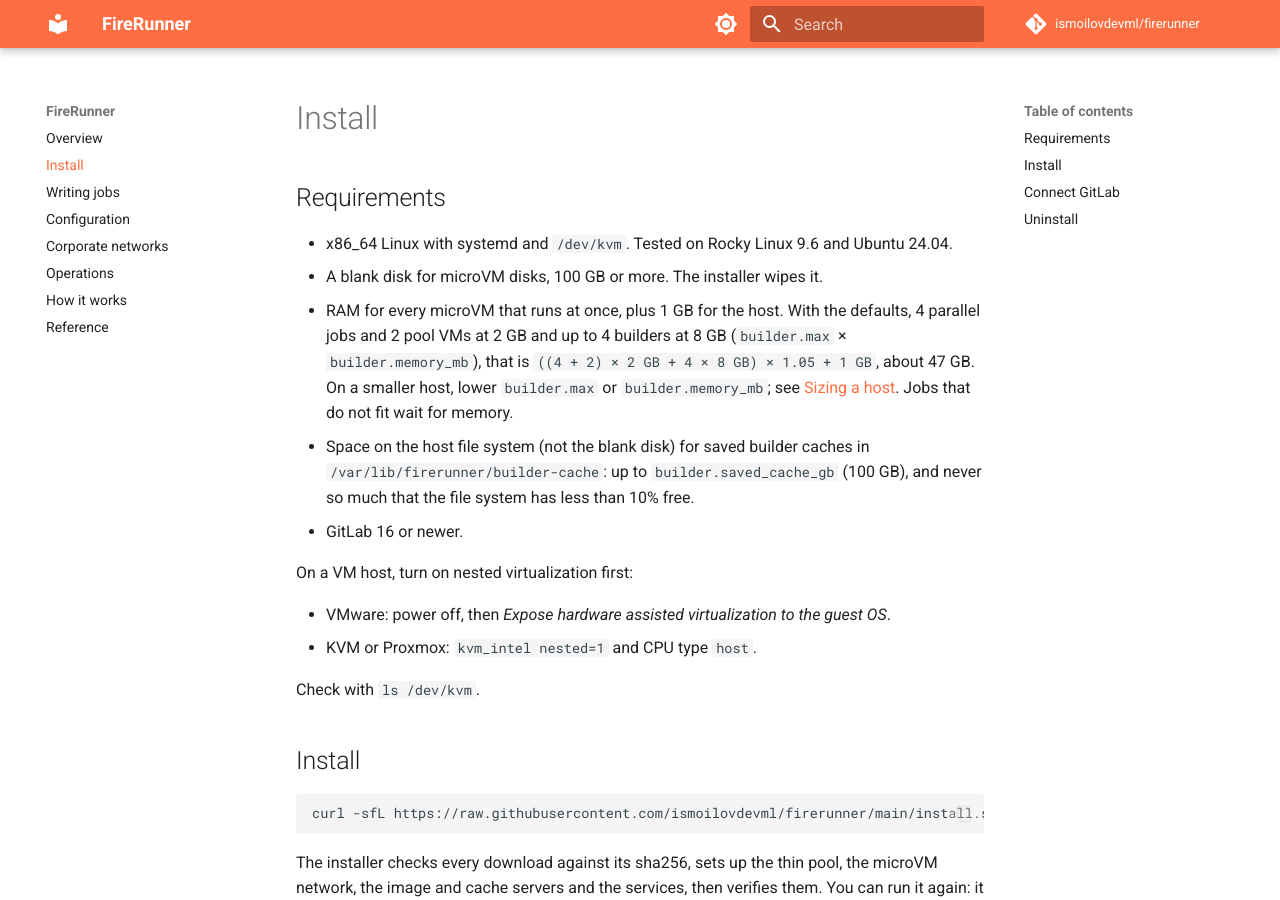
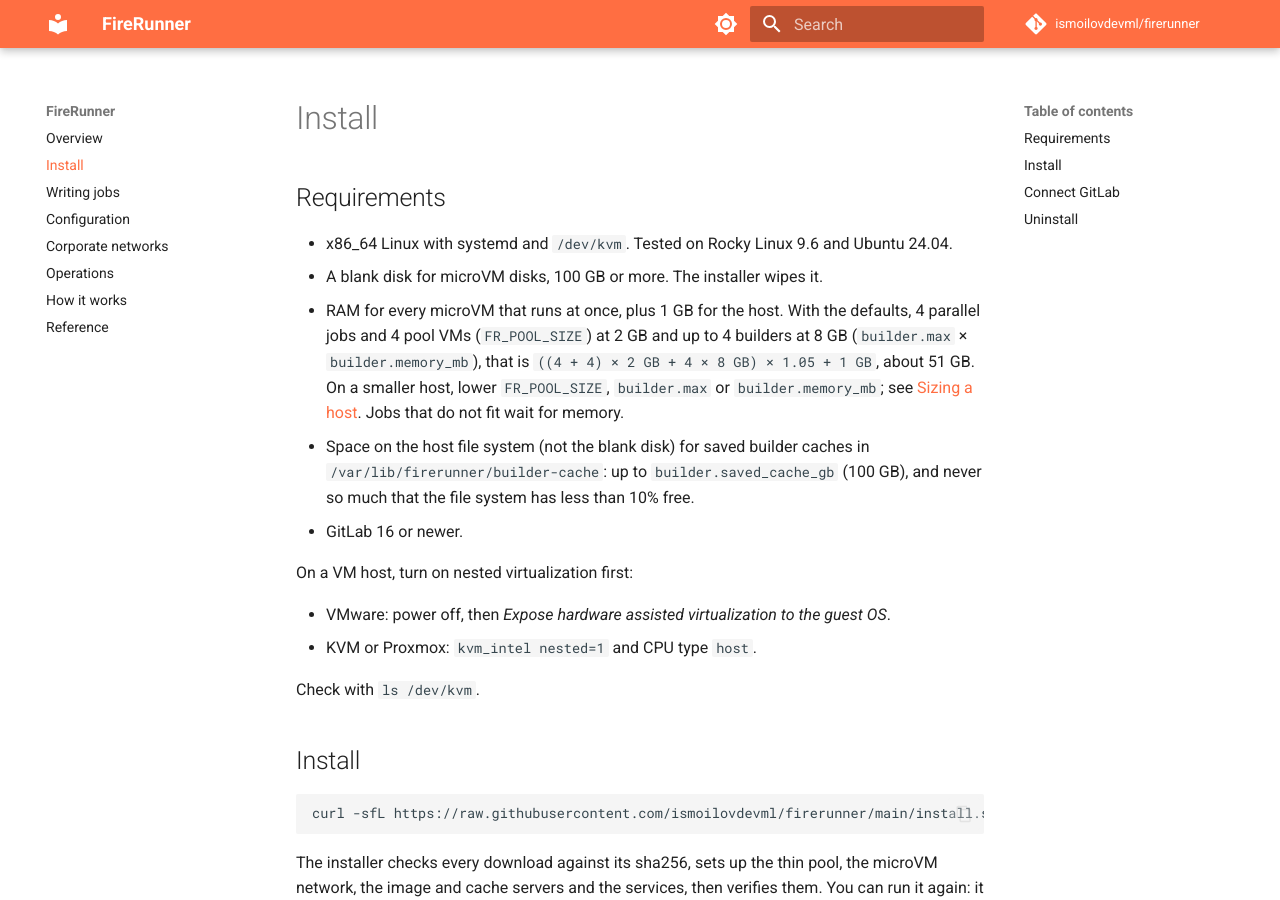
Before and after one commit to ismoilovdevml/firerunner, an MkDocs documentation site: the page built from docs/install.md, in a window 1280 px wide and 900 px high. Built offline with MkDocs 1.6.1 and Material for MkDocs 9.7.7, drawn with Linux system fonts in a browser that asks for light colours; comment, search, counter and statistics services are not loaded.

Commit message:
docs: install RAM with the pool size the installer sets
install.sh sets pool.size to FR_POOL_SIZE, which defaults to
FR_RUNNER_CONCURRENT (4); the 2 in internal/config is only the
default without the installer. With 4 pool VMs the default host needs
((4 + 4) x 2 GB + 4 x 8 GB) x 1.05 + 1 GB, about 51 GB, not 47 GB.

```diff
--- a/docs/install.md
+++ b/docs/install.md
@@ -5,10 +5,10 @@
 - x86_64 Linux with systemd and `/dev/kvm`. Tested on Rocky Linux 9.6 and Ubuntu 24.04.
 - A blank disk for microVM disks, 100 GB or more. The installer wipes it.
 - RAM for every microVM that runs at once, plus 1 GB for the host. With the defaults, 4 parallel
-  jobs and 2 pool VMs at 2 GB and up to 4 builders at 8 GB (`builder.max` × `builder.memory_mb`),
-  that is `((4 + 2) × 2 GB + 4 × 8 GB) × 1.05 + 1 GB`, about 47 GB. On a smaller host, lower
-  `builder.max` or `builder.memory_mb`; see [Sizing a host](configuration.md#sizing-a-host).
-  Jobs that do not fit wait for memory.
+  jobs and 4 pool VMs (`FR_POOL_SIZE`) at 2 GB and up to 4 builders at 8 GB (`builder.max` ×
+  `builder.memory_mb`), that is `((4 + 4) × 2 GB + 4 × 8 GB) × 1.05 + 1 GB`, about 51 GB. On a
+  smaller host, lower `FR_POOL_SIZE`, `builder.max` or `builder.memory_mb`; see
+  [Sizing a host](configuration.md#sizing-a-host). Jobs that do not fit wait for memory.
 - Space on the host file system (not the blank disk) for saved builder caches in
   `/var/lib/firerunner/builder-cache`: up to `builder.saved_cache_gb` (100 GB), and never so much
   that the file system has less than 10% free.
```
